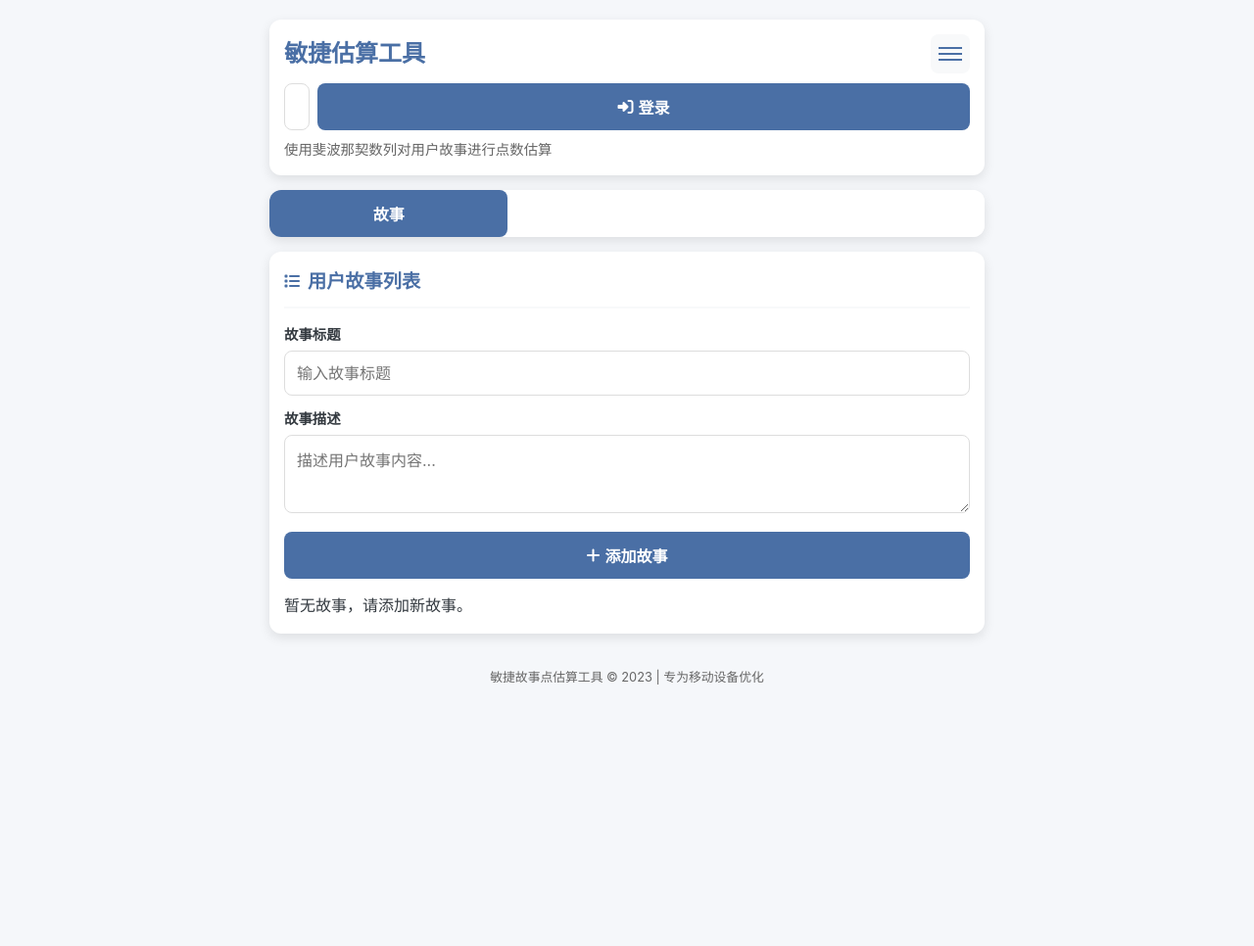
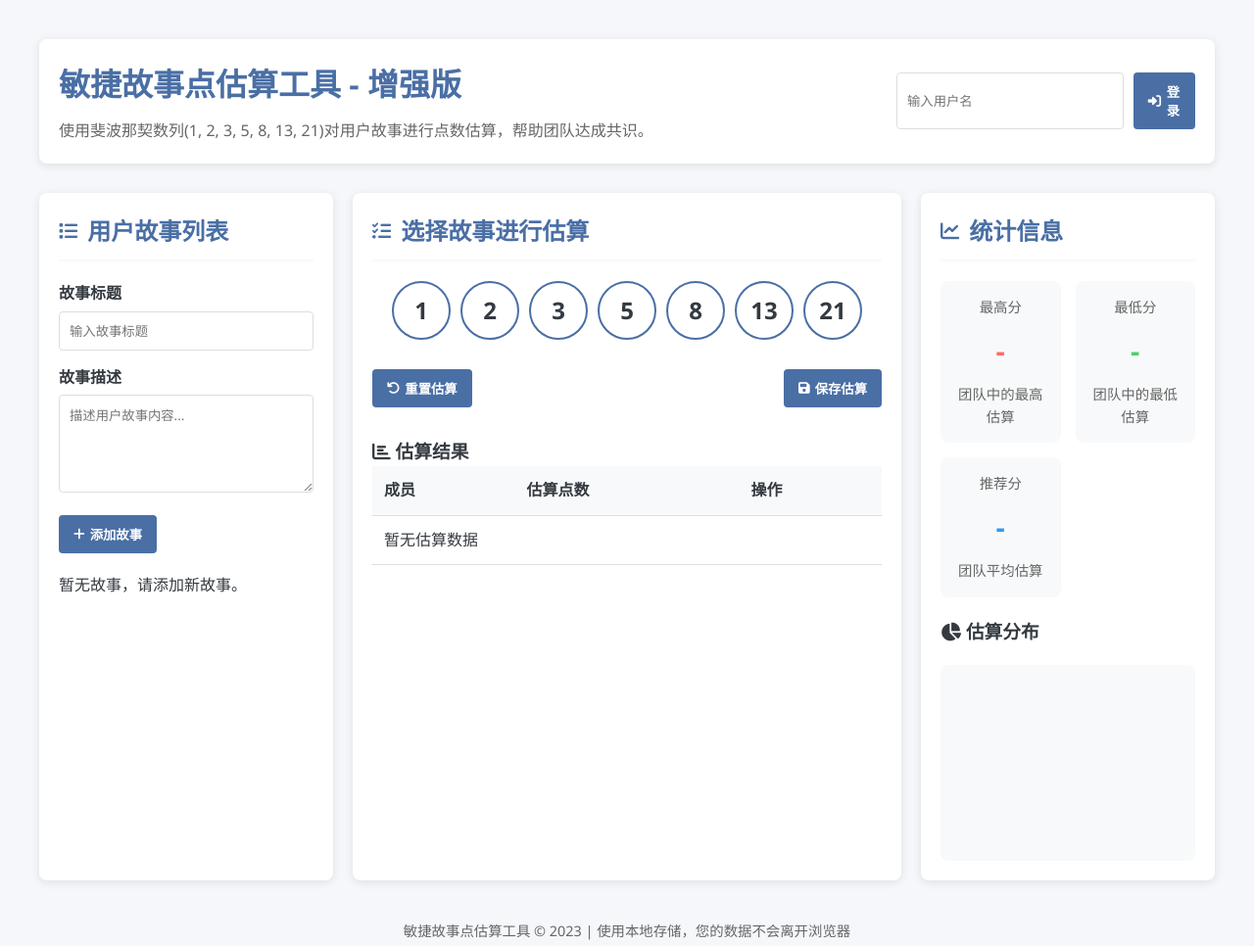
Before and after one commit to zhaohuixia2012-glitch/emma_ai_tool, a plain HTML site: page index.html in a window 1280 px wide. Shown: the whole page at 98% size. Before the commit the page ends 800 px from the top, so only its background shows below. Drawn offline with Linux system fonts and the light colour scheme.

Commit message:
Update index

```diff
--- a/index.html
+++ b/index.html
@@ -3,7 +3,7 @@
 <head>
     <meta charset="UTF-8">
     <meta name="viewport" content="width=device-width, initial-scale=1.0">
-    <title>移动端敏捷故事点估算工具</title>
+    <title>敏捷故事点估算工具 - 增强版</title>
     <link rel="stylesheet" href="https://cdnjs.cloudflare.com/ajax/libs/font-awesome/6.4.0/css/all.min.css">
     <style>
         :root {
@@ -22,83 +22,51 @@
             box-sizing: border-box;
             margin: 0;
             padding: 0;
-            -webkit-tap-highlight-color: transparent;
         }
 
         body {
-            font-family: -apple-system, BlinkMacSystemFont, 'Segoe UI', Roboto, Oxygen, Ubuntu, Cantarell, sans-serif;
+            font-family: 'Segoe UI', Tahoma, Geneva, Verdana, sans-serif;
             line-height: 1.6;
             color: var(--dark-color);
             background-color: #f5f7fa;
-            padding: 10px;
-            overflow-x: hidden;
+            padding: 20px;
         }
 
         .container {
-            max-width: 100%;
+            max-width: 1400px;
             margin: 0 auto;
-            padding: 0;
+            padding: 20px;
         }
 
         header {
             display: flex;
-            flex-direction: column;
-            margin-bottom: 15px;
-            padding: 15px;
-            background-color: white;
-            border-radius: 12px;
-            box-shadow: 0 4px 12px rgba(0,0,0,0.1);
-            position: sticky;
-            top: 10px;
-            z-index: 100;
-        }
-
-        .header-top {
-            display: flex;
             justify-content: space-between;
             align-items: center;
-            margin-bottom: 10px;
+            margin-bottom: 30px;
+            padding: 20px;
+            background-color: white;
+            border-radius: 8px;
+            box-shadow: 0 2px 10px rgba(0,0,0,0.1);
         }
 
         h1 {
             color: var(--primary-color);
-            font-size: 1.5rem;
-            margin: 0;
-        }
-
-        .mobile-menu-btn {
-            display: flex;
-            flex-direction: column;
-            justify-content: center;
-            width: 40px;
-            height: 40px;
-            background: var(--light-color);
-            border-radius: 8px;
-            padding: 8px;
-        }
-
-        .menu-line {
-            height: 2px;
-            width: 100%;
-            background-color: var(--primary-color);
-            margin: 2px 0;
+            margin-bottom: 10px;
         }
 
         .user-section {
             display: flex;
             align-items: center;
-            gap: 10px;
-            width: 100%;
+            gap: 15px;
         }
 
         .user-info {
             display: flex;
             align-items: center;
-            gap: 8px;
-            padding: 8px 12px;
+            gap: 10px;
+            padding: 8px 15px;
             background-color: var(--light-color);
             border-radius: 20px;
-            flex: 1;
         }
 
         .user-avatar {
@@ -115,122 +83,102 @@
 
         .login-form {
             display: flex;
-            gap: 8px;
-            width: 100%;
-        }
-
-        #login-username {
-            flex: 1;
-            min-width: 0;
+            gap: 10px;
         }
 
         .description {
             color: #666;
-            font-size: 0.9rem;
-            margin-top: 8px;
+            max-width: 800px;
         }
 
-        .tab-container {
+        .main-content {
             display: flex;
-            margin-bottom: 15px;
-            background: white;
-            border-radius: 12px;
-            overflow: hidden;
-            box-shadow: 0 4px 12px rgba(0,0,0,0.1);
+            flex-wrap: wrap;
+            gap: 20px;
+            margin-bottom: 30px;
         }
 
-        .tab {
+        .stories-panel {
             flex: 1;
-            padding: 12px;
-            text-align: center;
+            min-width: 300px;
             background: white;
-            border: none;
-            font-weight: 600;
-            cursor: pointer;
-            transition: all 0.3s;
+            border-radius: 8px;
+            padding: 20px;
+            box-shadow: 0 2px 10px rgba(0,0,0,0.1);
         }
 
-        .tab.active {
-            background: var(--primary-color);
-            color: white;
+        .estimation-panel {
+            flex: 2;
+            min-width: 500px;
+            background: white;
+            border-radius: 8px;
+            padding: 20px;
+            box-shadow: 0 2px 10px rgba(0,0,0,0.1);
         }
 
-        .panel {
-            display: none;
+        .stats-panel {
+            flex: 1;
+            min-width: 300px;
             background: white;
-            border-radius: 12px;
-            padding: 15px;
-            margin-bottom: 15px;
-            box-shadow: 0 4px 12px rgba(0,0,0,0.1);
-        }
-
-        .panel.active {
-            display: block;
+            border-radius: 8px;
+            padding: 20px;
+            box-shadow: 0 2px 10px rgba(0,0,0,0.1);
         }
 
         .panel-title {
-            font-size: 1.2rem;
+            font-size: 1.5rem;
             color: var(--primary-color);
-            margin-bottom: 15px;
+            margin-bottom: 20px;
             padding-bottom: 10px;
             border-bottom: 2px solid var(--light-color);
             display: flex;
             align-items: center;
-            gap: 8px;
+            gap: 10px;
         }
 
         .panel-title i {
-            font-size: 1rem;
+            font-size: 1.2rem;
         }
 
         .story-form {
-            margin-bottom: 15px;
+            margin-bottom: 20px;
         }
 
         .form-group {
-            margin-bottom: 12px;
+            margin-bottom: 15px;
         }
 
         label {
             display: block;
             margin-bottom: 5px;
             font-weight: 600;
-            font-size: 0.9rem;
         }
 
         input, textarea, select {
             width: 100%;
-            padding: 12px;
+            padding: 10px;
             border: 1px solid #ddd;
-            border-radius: 8px;
+            border-radius: 4px;
             font-family: inherit;
-            font-size: 1rem;
         }
 
         textarea {
-            min-height: 80px;
+            min-height: 100px;
             resize: vertical;
         }
 
         button {
-            padding: 12px 16px;
+            padding: 10px 15px;
             background-color: var(--primary-color);
             color: white;
             border: none;
-            border-radius: 8px;
+            border-radius: 4px;
             cursor: pointer;
             font-weight: 600;
             transition: background-color 0.3s;
             display: flex;
             align-items: center;
-            justify-content: center;
             gap: 5px;
-            width: 100%;
-            font-size: 1rem;
-        }
-
-        button:active {
-            transform: scale(0.98);
         }
 
         button:hover {
@@ -254,24 +202,23 @@
         }
 
         .stories-list {
-            max-height: 40vh;
+            max-height: 400px;
             overflow-y: auto;
-            -webkit-overflow-scrolling: touch;
         }
 
         .story-card {
             background: var(--light-color);
-            border-radius: 8px;
-            padding: 12px;
-            margin-bottom: 12px;
+            border-radius: 6px;
+            padding: 15px;
+            margin-bottom: 15px;
             cursor: pointer;
             transition: transform 0.2s, box-shadow 0.2s;
             border-left: 4px solid var(--primary-color);
-            touch-action: manipulation;
         }
 
-        .story-card:active {
-            transform: scale(0.98);
+        .story-card:hover {
+            transform: translateY(-3px);
+            box-shadow: 0 4px 8px rgba(0,0,0,0.1);
         }
 
         .story-card.active {
@@ -284,61 +231,54 @@
             margin-bottom: 5px;
             display: flex;
             justify-content: space-between;
-            align-items: center;
         }
 
         .story-point-badge {
             background-color: var(--primary-color);
             color: white;
-            padding: 4px 10px;
+            padding: 2px 8px;
             border-radius: 12px;
             font-size: 0.8rem;
-            min-width: 30px;
-            text-align: center;
         }
 
         .story-desc {
             color: #666;
             font-size: 0.9rem;
-            margin-bottom: 8px;
-            display: -webkit-box;
-            -webkit-line-clamp: 2;
-            -webkit-box-orient: vertical;
-            overflow: hidden;
+            margin-bottom: 10px;
         }
 
         .story-meta {
             display: flex;
             justify-content: space-between;
-            font-size: 0.8rem;
+            font-size: 0.85rem;
             color: #888;
         }
 
         .points-selector {
             display: flex;
             flex-wrap: wrap;
-            gap: 8px;
-            margin-bottom: 20px;
+            gap: 10px;
+            margin-bottom: 30px;
             justify-content: center;
         }
 
         .point-option {
-            width: 50px;
-            height: 50px;
+            width: 60px;
+            height: 60px;
             display: flex;
             align-items: center;
             justify-content: center;
-            font-size: 1.2rem;
+            font-size: 1.5rem;
             font-weight: bold;
             border: 2px solid var(--primary-color);
             border-radius: 50%;
             cursor: pointer;
             transition: all 0.2s;
-            touch-action: manipulation;
         }
 
-        .point-option:active {
-            transform: scale(0.95);
+        .point-option:hover {
+            background-color: var(--primary-color);
+            color: white;
         }
 
         .point-option.selected {
@@ -349,40 +289,36 @@
 
         .estimation-controls {
             display: flex;
-            gap: 10px;
+            justify-content: space-between;
             margin-top: 20px;
         }
 
-        .estimation-controls button {
-            flex: 1;
-        }
-
         .results-section {
-            margin-top: 20px;
+            margin-top: 30px;
         }
 
         .stats-grid {
             display: grid;
-            grid-template-columns: repeat(3, 1fr);
-            gap: 10px;
-            margin-bottom: 15px;
+            grid-template-columns: repeat(2, 1fr);
+            gap: 15px;
+            margin-bottom: 20px;
         }
 
         .stat-card {
             background: var(--light-color);
             border-radius: 8px;
-            padding: 12px;
+            padding: 15px;
             text-align: center;
         }
 
         .stat-value {
-            font-size: 1.5rem;
+            font-size: 1.8rem;
             font-weight: bold;
-            margin: 8px 0;
+            margin: 10px 0;
         }
 
         .stat-label {
-            font-size: 0.8rem;
+            font-size: 0.9rem;
             color: #666;
         }
 
@@ -401,12 +337,11 @@
         .estimations-table {
             width: 100%;
             border-collapse: collapse;
-            font-size: 0.9rem;
         }
 
         .estimations-table th,
         .estimations-table td {
-            padding: 10px;
+            padding: 12px;
             text-align: left;
             border-bottom: 1px solid #ddd;
         }
@@ -416,12 +351,12 @@
         }
 
         .distribution-chart {
-            margin-top: 15px;
-            height: 150px;
+            margin-top: 20px;
+            height: 200px;
             display: flex;
             align-items: flex-end;
-            gap: 8px;
-            padding: 12px;
+            gap: 10px;
+            padding: 15px;
             background-color: var(--light-color);
             border-radius: 8px;
         }
@@ -440,74 +375,23 @@
             left: 0;
             right: 0;
             text-align: center;
-            font-size: 0.7rem;
+            font-size: 0.8rem;
         }
 
         footer {
             text-align: center;
-            margin-top: 20px;
+            margin-top: 40px;
             color: #666;
-            font-size: 0.8rem;
-            padding: 15px;
+            font-size: 0.9rem;
         }
 
-        .hidden {
-            display: none !important;
+        @media (max-width: 1024px) {
+            .main-content {
+                flex-direction: column;
             }
 
-        /* 移动设备优化 */
-        @media (max-width: 480px) {
-            body {
-                padding: 5px;
-            }
-
-            header {
-                padding: 12px;
-                border-radius: 10px;
-            }
-
-            h1 {
-                font-size: 1.3rem;
-            }
-
-            .panel {
-                padding: 12px;
-                border-radius: 10px;
-            }
-
-            .points-selector {
-                gap: 6px;
-            }
-
-            .point-option {
-                width: 44px;
-                height: 44px;
-                font-size: 1.1rem;
-            }
-
-            .stats-grid {
-                grid-template-columns: 1fr;
-                gap: 8px;
-            }
-
-            .stat-card {
-                padding: 10px;
-            }
-
-            .stat-value {
-                font-size: 1.3rem;
-            }
-        }
-
-        /* 平板设备优化 */
-        @media (min-width: 768px) {
-            .container {
-                max-width: 750px;
-                padding: 10px;
-            }
-
-            .estimation-controls {
-                flex-direction: row;
+            .stories-panel, .estimation-panel, .stats-panel {
+                min-width: 100%;
             }
 
             .stats-grid {
@@ -515,27 +399,33 @@
             }
         }
 
-        /* 动画效果 */
-        @keyframes fadeIn {
-            from { opacity: 0; transform: translateY(10px); }
-            to { opacity: 1; transform: translateY(0); }
+        @media (max-width: 768px) {
+            header {
+                flex-direction: column;
+                text-align: center;
+                gap: 15px;
             }
 
-        .panel {
-            animation: fadeIn 0.3s ease;
+            .user-section {
+                flex-direction: column;
+            }
+
+            .stats-grid {
+                grid-template-columns: 1fr;
+            }
+        }
+
+        .hidden {
+            display: none;
         }
     </style>
 </head>
 <body>
     <div class="container">
         <header>
-            <div class="header-top">
-                <h1>敏捷估算工具</h1>
-                <div class="mobile-menu-btn">
-                    <div class="menu-line"></div>
-                    <div class="menu-line"></div>
-                    <div class="menu-line"></div>
-                </div>
+            <div>
+                <h1>敏捷故事点估算工具 - 增强版</h1>
+                <p class="description">使用斐波那契数列(1, 2, 3, 5, 8, 13, 21)对用户故事进行点数估算，帮助团队达成共识。</p>
             </div>
 
             <div class="user-section">
@@ -551,17 +441,10 @@
 
                 <button id="logout-btn" class="hidden"><i class="fas fa-sign-out-alt"></i> 注销</button>
             </div>
-
-            <p class="description">使用斐波那契数列对用户故事进行点数估算</p>
         </header>
 
-        <div class="tab-container">
-            <button class="tab active" data-tab="stories">故事</button>
-            <button class="tab" data-tab="estimation">估算</button>
-            <button class="tab" data-tab="stats">统计</button>
-        </div>
-
-        <div class="panel active" id="stories-panel">
+        <div class="main-content">
+            <div class="stories-panel">
                 <h2 class="panel-title"><i class="fas fa-list"></i> 用户故事列表</h2>
 
                 <div class="story-form">
@@ -581,7 +464,7 @@
                 </div>
             </div>
 
-        <div class="panel" id="estimation-panel">
+            <div class="estimation-panel">
                 <h2 class="panel-title"><i class="fas fa-tasks"></i> <span id="current-story-title">选择故事进行估算</span></h2>
                 <p id="current-story-desc"></p>
 
@@ -596,7 +479,7 @@
                 </div>
 
                 <div class="estimation-controls">
-                <button id="reset-estimation"><i class="fas fa-undo"></i> 重置</button>
+                    <button id="reset-estimation"><i class="fas fa-undo"></i> 重置估算</button>
                     <button id="save-estimation"><i class="fas fa-save"></i> 保存估算</button>
                 </div>
 
@@ -618,26 +501,26 @@
                 </div>
             </div>
 
-        <div class="panel" id="stats-panel">
+            <div class="stats-panel">
                 <h2 class="panel-title"><i class="fas fa-chart-line"></i> 统计信息</h2>
 
                 <div class="stats-grid">
                     <div class="stat-card">
                         <div class="stat-label">最高分</div>
                         <div class="stat-value high-value" id="max-point">-</div>
-                    <div class="stat-label">最高估算</div>
+                        <div class="stat-label">团队中的最高估算</div>
                     </div>
 
                     <div class="stat-card">
                         <div class="stat-label">最低分</div>
                         <div class="stat-value low-value" id="min-point">-</div>
-                    <div class="stat-label">最低估算</div>
+                        <div class="stat-label">团队中的最低估算</div>
                     </div>
 
                     <div class="stat-card">
                         <div class="stat-label">推荐分</div>
                         <div class="stat-value avg-value" id="avg-point">-</div>
-                    <div class="stat-label">平均估算</div>
+                        <div class="stat-label">团队平均估算</div>
                     </div>
                 </div>
 
@@ -646,9 +529,10 @@
                     <!-- 分布图表将在这里动态生成 -->
                 </div>
             </div>
+        </div>
 
         <footer>
-            <p>敏捷故事点估算工具 &copy; 2023 | 专为移动设备优化</p>
+            <p>敏捷故事点估算工具 &copy; 2023 | 使用本地存储，您的数据不会离开浏览器</p>
         </footer>
     </div>
 
@@ -682,21 +566,11 @@
             const minPoint = document.getElementById('min-point');
             const avgPoint = document.getElementById('avg-point');
             const distributionChart = document.getElementById('distribution-chart');
-            const tabs = document.querySelectorAll('.tab');
-            const panels = document.querySelectorAll('.panel');
-            const mobileMenuBtn = document.querySelector('.mobile-menu-btn');
 
             // 初始化界面
             updateUserInterface();
             renderStories();
             updateEstimationsDisplay();
-            setupTabNavigation();
-
-            // 移动菜单按钮事件
-            mobileMenuBtn.addEventListener('click', function() {
-                const userSection = document.querySelector('.user-section');
-                userSection.classList.toggle('hidden');
-            });
 
             // 添加故事事件
             addStoryBtn.addEventListener('click', function() {
@@ -718,10 +592,6 @@
                     // 清空输入
                     storyTitleInput.value = '';
                     storyDescInput.value = '';
-
-                    // 切换到估算面板
-                    switchTab('estimation');
-                    selectStory(newStory.id);
                 } else {
                     alert('请输入故事标题');
                 }
@@ -781,9 +651,6 @@
 
                 // 清除选择
                 selectedPoint.classList.remove('selected');
-
-                // 切换到统计面板
-                switchTab('stats');
             });
 
             // 重置估算事件
@@ -812,9 +679,6 @@
                     localStorage.setItem('currentUser', JSON.stringify(currentUser));
                     updateUserInterface();
                     loginUsername.value = '';
-
-                    // 隐藏用户部分在移动设备上
-                    document.querySelector('.user-section').classList.add('hidden');
                 } else {
                     alert('请输入用户名');
                 }
@@ -826,37 +690,6 @@
                 localStorage.removeItem('currentUser');
                 updateUserInterface();
             });
-
-            // 设置标签页导航
-            function setupTabNavigation() {
-                tabs.forEach(tab => {
-                    tab.addEventListener('click', function() {
-                        const tabName = this.getAttribute('data-tab');
-                        switchTab(tabName);
-                    });
-                });
-            }
-
-            // 切换标签页
-            function switchTab(tabName) {
-                // 更新标签页状态
-                tabs.forEach(tab => {
-                    if (tab.getAttribute('data-tab') === tabName) {
-                        tab.classList.add('active');
-                    } else {
-                        tab.classList.remove('active');
-                    }
-                });
-
-                // 更新面板状态
-                panels.forEach(panel => {
-                    if (panel.id === `${tabName}-panel`) {
-                        panel.classList.add('active');
-                    } else {
-                        panel.classList.remove('active');
-                    }
-                });
-            }
 
             // 更新用户界面
             function updateUserInterface() {
@@ -913,7 +746,7 @@
                         </div>
                         <div class="story-desc">${story.description || '无描述'}</div>
                         <div class="story-meta">
-                            <span>${story.createdAt}</span>
+                            <span>创建于: ${story.createdAt}</span>
                             <button class="btn-danger delete-story" data-id="${story.id}">删除</button>
                         </div>
                     `;
@@ -921,7 +754,6 @@
                     storyCard.addEventListener('click', function(e) {
                         if (!e.target.classList.contains('delete-story')) {
                             selectStory(story.id);
-                            switchTab('estimation');
                         }
                     });
 
@@ -952,8 +784,10 @@
                         card.classList.remove('active');
                     });
 
+                    // 为每个故事卡片添加data-id属性以便选择
                     document.querySelectorAll('.story-card').forEach(card => {
                         const id = parseInt(card.querySelector('.delete-story').getAttribute('data-id'));
+                        card.setAttribute('data-id', id);
                         if (id === currentStoryId) {
                             card.classList.add('active');
                         }
@@ -998,17 +832,6 @@
                     maxPoint.textContent = '-';
                     minPoint.textContent = '-';
                     avgPoint.textContent = '-';
-
-                    // 显示空的分布图
-                    const pointValues = [1, 2, 3, 5, 8, 13, 21];
-                    pointValues.forEach(p => {
-                        const bar = document.createElement('div');
-                        bar.className = 'chart-bar';
-                        bar.style.height = '0%';
-                        bar.innerHTML = `<div class="chart-label">${p} (0)</div>`;
-                        distributionChart.appendChild(bar);
-                    });
-
                     return;
                 }
 
```
Lines whose indentation alone changed are shown as unchanged.
